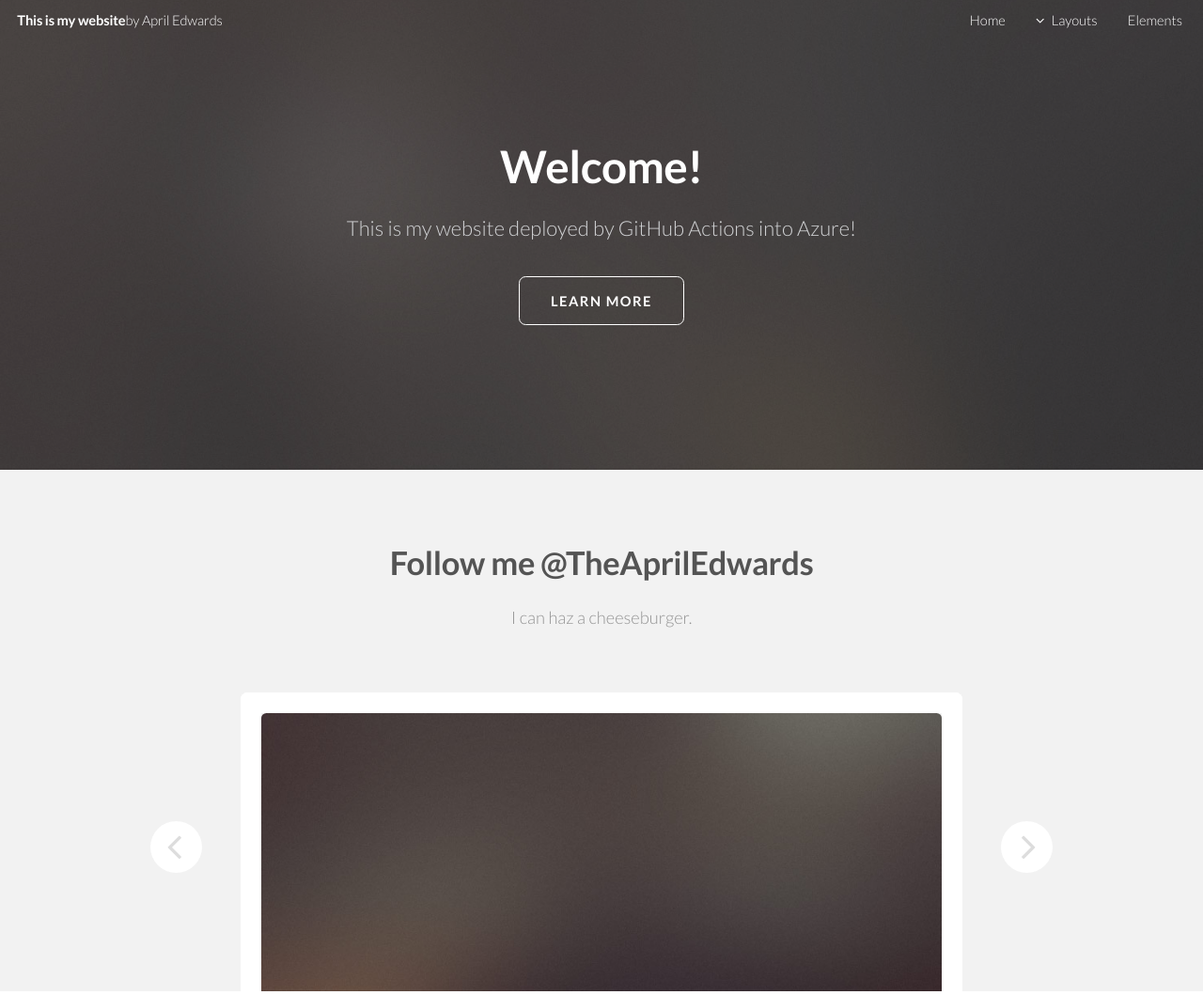
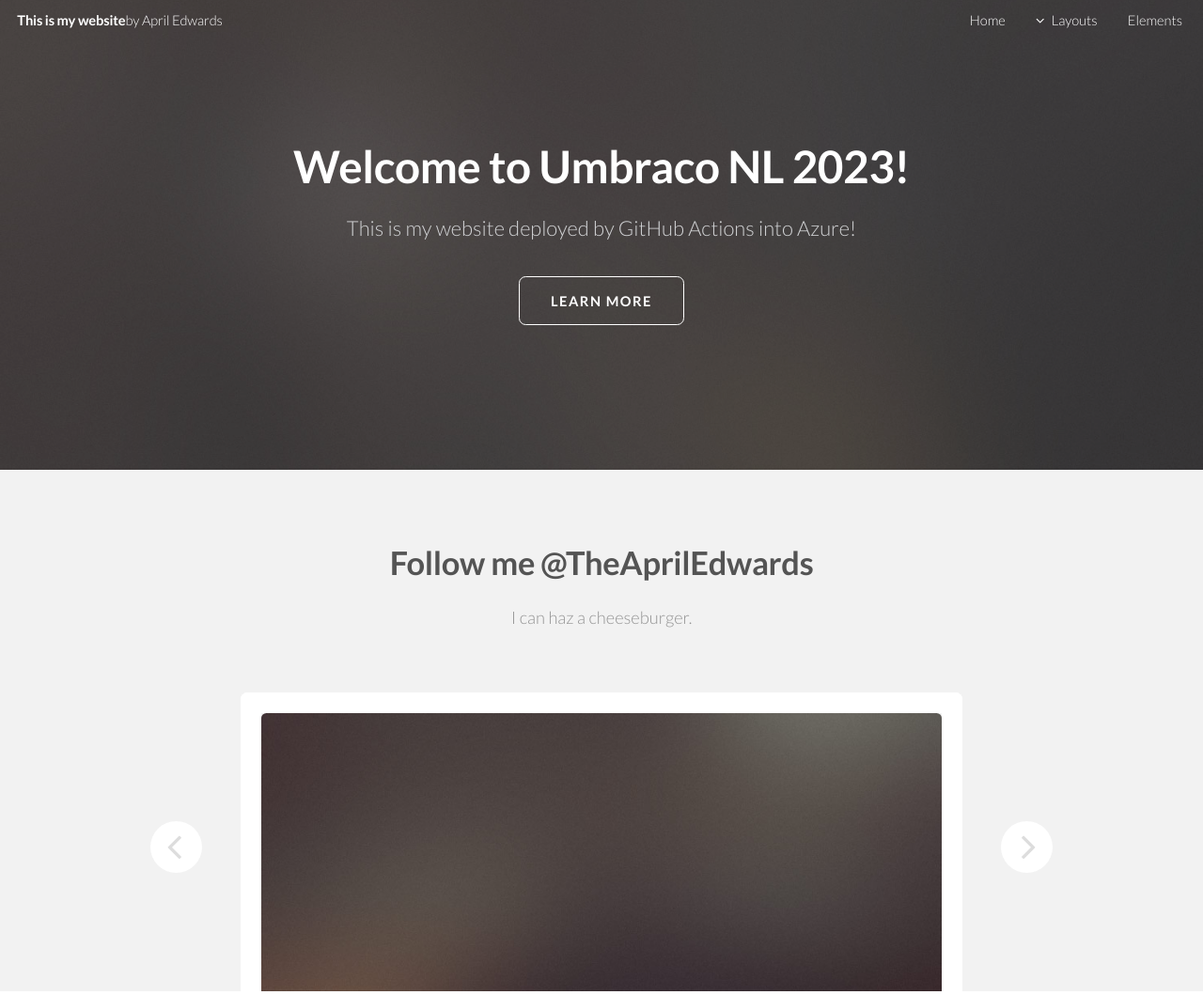
Before and after one commit to scubaninja/solid-demo, a plain HTML site: page src/index.html in a window 1280 px wide. Shown: the top 1059 px of the page at 94% size. Drawn offline with Linux system fonts and the light colour scheme.

Commit message:
changes to Umbraco site

```diff
--- a/src/index.html
+++ b/src/index.html
@@ -56,7 +56,7 @@
 		<!-- Banner -->
 			<section id="banner">
 				<div class="inner">
-					<h2>Welcome!</h2>
+					<h2>Welcome to Umbraco NL 2023!</h2>
 					<p>This is my website deployed by GitHub Actions into Azure!</p>
 					<ul class="actions">
 						<li><a href="#one" class="button big scrolly">Learn More</a></li>
```
